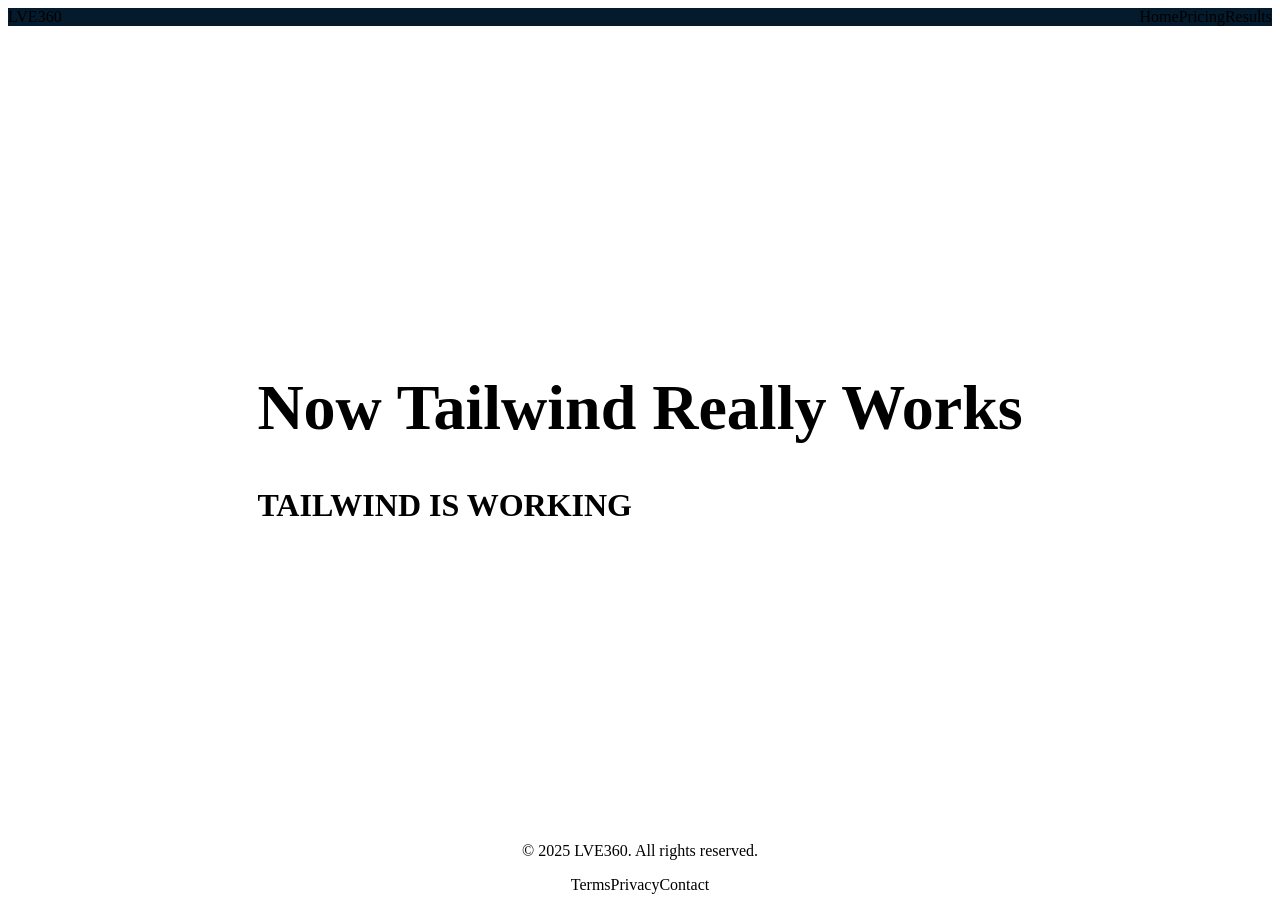
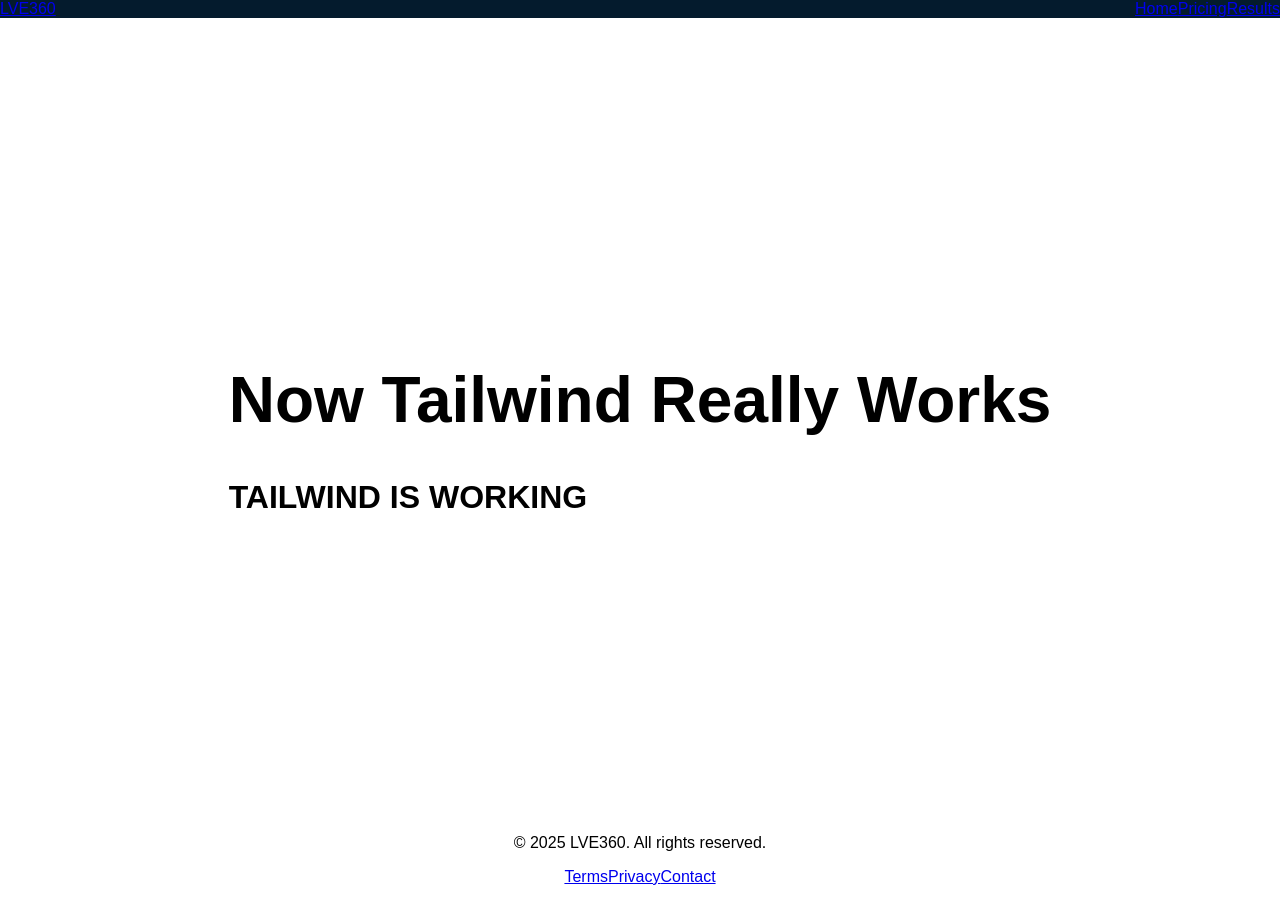
Before and after one commit to LGomes360/lve360-app, a Next.js app: page / in a window 1280 px wide. Built offline with nearby package versions, Linux system fonts and the light colour scheme.

Commit message:
Update globals.css

```diff
--- a/app/globals.css
+++ b/app/globals.css
@@ -1,12 +1,13 @@
 /* app/globals.css */
 
-/* Tailwind directives */
+/* --- Tailwind Directives --- */
 @tailwind base;
 @tailwind components;
 @tailwind utilities;
 
-/* OPTIONAL: Only add *small* overrides here */
-a {
-  color: inherit;
-  text-decoration: none;
+/* --- Optional minimal overrides --- */
+html, body {
+  margin: 0;
+  padding: 0;
+  font-family: Arial, sans-serif;
 }
```
